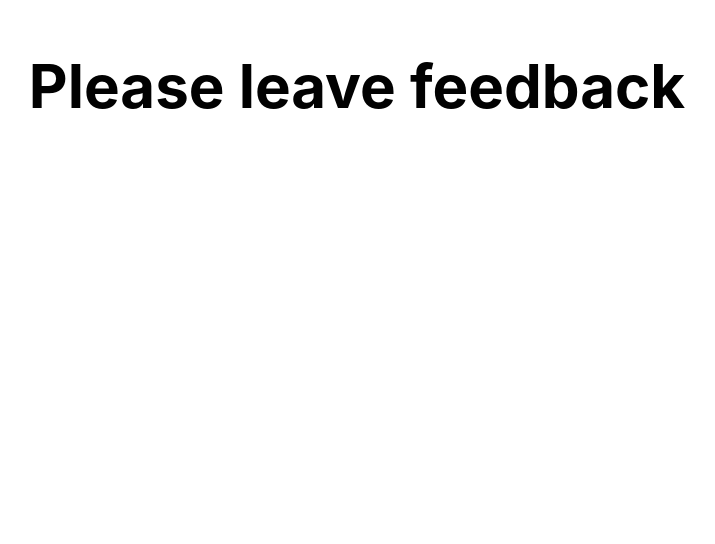
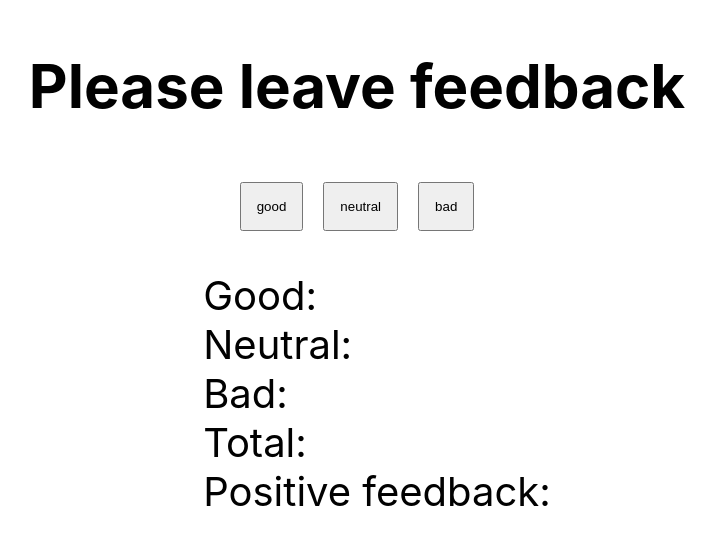
Before and after one commit to Varden41/goit-react-hw-02-feedback, a React (Create React App) app: page / in a window 1280 px wide. Shown: the top 544 px of the page, without its empty margins (283-998 px from the left). Built offline with nearby package versions, Linux system fonts and the light colour scheme.

Commit message:
Update App.jsx

```diff
--- a/src/components/App.jsx
+++ b/src/components/App.jsx
@@ -9,6 +9,9 @@ class App extends Component {
     good: 0,
     neutral: 0,
     bad: 0,
+  };
+  onClick = e => {
+    const { value } = e.target.attributes.option;
   };
   // handleIncrement = () => {this.setState(prevState => {
   //   value: prevState.value + 1;
@@ -22,13 +25,20 @@ class App extends Component {
       <div
         style={{
           display: 'flex',
+          flexDirection: 'column',
           justifyContent: 'center',
           alignItems: 'center',
           fontSize: 40,
           color: '#010101',
         }}
       >
-        <Section title="Please leave feedback"></Section>
+        <Section title="Please leave feedback">
+          <FeedbackOption
+            options={['good', 'neutral', 'bad']}
+            onLeaveFeedback={this.onClick}
+          ></FeedbackOption>
+        </Section>
+        <Statistics></Statistics>
       </div>
     );
   }
```
